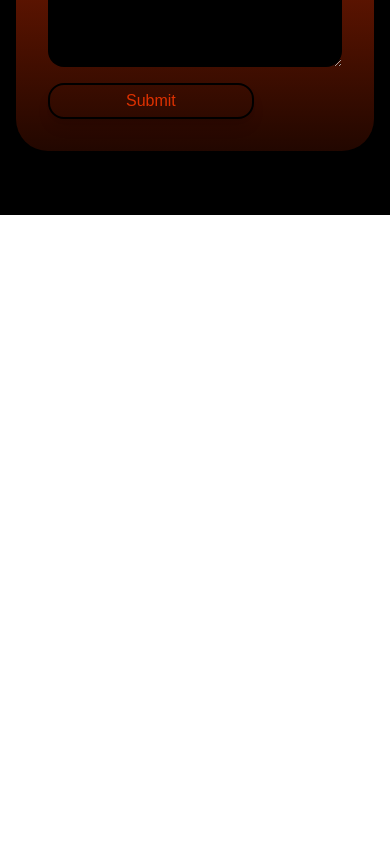
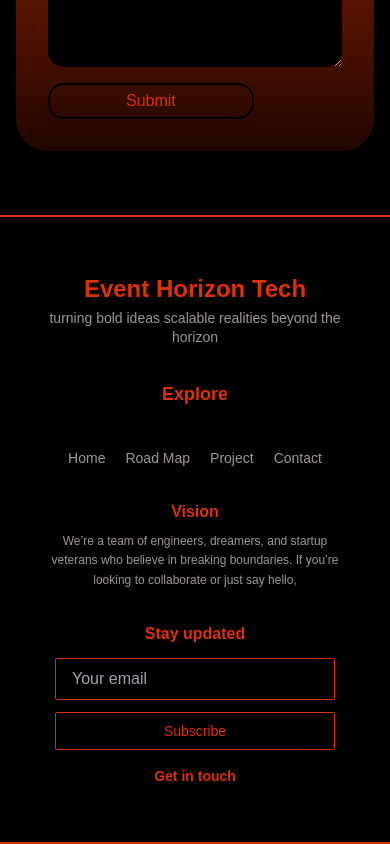
Before and after one commit to EventHorzionTeam/event-horizon, a Next.js app: page /en in a window 390 px wide. Shown: the part 2832-3676 px from the top of the page. Before the commit the page ends 3047 px from the top, so only its background shows below. Built offline with nearby package versions, Linux system fonts and the light colour scheme.

Commit message:
footer fixed

```diff
--- a/app/[locale]/page.js
+++ b/app/[locale]/page.js
@@ -7,7 +7,7 @@ export default function Home() {
     <div className="bg-black">
       <Header />
       <MainPage />
-      {/* <Footer /> */}
+      <Footer />
     </div>
   );
 }
--- a/app/components/footer/index.js
+++ b/app/components/footer/index.js
@@ -3,7 +3,8 @@ import Link from "next/link";
 
 const Footer = () => (
   <footer className="w-full bg-black px-6 py-6 border-t-2 border-b-2 border-[#DE3101]">
-    <div className="flex justify-between items-start py-6">
+    {/* Large Screen Footer (lg and above) */}
+    <div className="lg:flex hidden justify-between items-start py-6">
       {/* Column 1: Brand */}
       <div className="flex flex-col min-w-[18%]">
         <h1 className="text-[#DE3101] font-bold text-lg mb-2">
@@ -66,6 +67,65 @@ const Footer = () => (
         </div>
       </div>
     </div>
+
+    {/* Small Screen Footer (xs) */}
+    <div className="lg:hidden flex flex-col items-center gap-8 py-8 text-center">
+      {/* Brand Section */}
+      <div>
+        <h1 className="text-[#DE3101] font-bold text-2xl mb-1">
+          Event Horizon Tech
+        </h1>
+        <p className="text-[#9F9696] text-sm leading-snug max-w-[300px] mx-auto">
+          turning bold ideas scalable realities beyond the horizon
+        </p>
+      </div>
+
+      {/* Navigation Links */}
+      <h1 className="text-[#DE3101] font-semibold text-lg mb-2">Explore</h1>
+      <div className="flex flex-wrap justify-center gap-5 text-sm">
+        <Link href="/" className="text-[#9F9696] hover:text-[#DE3101]">
+          Home
+        </Link>
+        <Link href="/roadmap" className="text-[#9F9696] hover:text-[#DE3101]">
+          Road Map
+        </Link>
+        <Link href="/project" className="text-[#9F9696] hover:text-[#DE3101]">
+          Project
+        </Link>
+        <Link href="/contact" className="text-[#9F9696] hover:text-[#DE3101]">
+          Contact
+        </Link>
+      </div>
+
+      {/* Vision Section */}
+      <div>
+        <h2 className="text-[#DE3101] font-semibold text-base mb-2">Vision</h2>
+        <p className="text-[#9F9696] text-xs leading-relaxed max-w-[300px] mx-auto">
+          We’re a team of engineers, dreamers, and startup veterans who believe
+          in breaking boundaries. If you’re looking to collaborate or just say
+          hello,
+        </p>
+      </div>
+
+      {/* Stay Updated Section */}
+      <div className="w-full flex flex-col items-center gap-3">
+        <h2 className="text-[#DE3101] font-semibold text-base">Stay updated</h2>
+        <input
+          type="email"
+          placeholder="Your email"
+          className="bg-black border border-[#DE3101] text-[#9F9696] px-4 py-2 rounded-sm outline-none focus:ring-2 focus:ring-[#DE3101] w-[85%] max-w-[280px]"
+        />
+        <button className="w-[85%] max-w-[280px] bg-black border border-[#DE3101] text-[#DE3101] py-2 rounded-sm text-sm hover:bg-[#DE3101] hover:text-black transition-colors">
+          Subscribe
+        </button>
+        <Link
+          href="/contact"
+          className="text-[#DE3101] font-semibold text-sm hover:underline mt-1"
+        >
+          Get in touch
+        </Link>
+      </div>
+    </div>
   </footer>
 );
 
```
